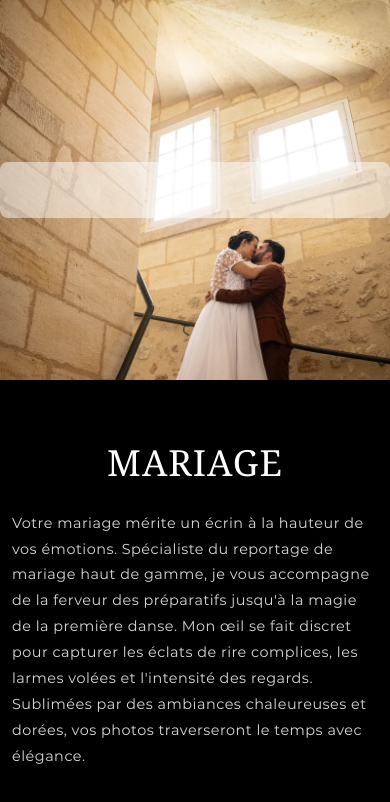
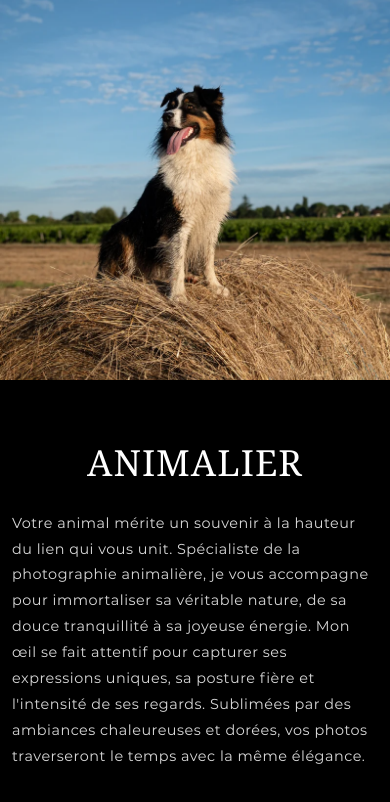
Before and after one commit to Juanrojasdc/projet-site-photo, a website: page pages/animalier.html in a window 390 px wide. Drawn offline with nearby package versions, Linux system fonts and the light colour scheme; files whose address does not match are found by name; a web font is replaced by a local one.

Commit message:
Mise a jour page animalier__Juan

```diff
--- a/pages/animalier.html
+++ b/pages/animalier.html
@@ -44,13 +44,9 @@
       <div class="container">
         <div class="row justify-content-center">
           <div class="col-12">
-            <h2 class="main-text-section__titre mb-4 text-center">MARIAGE</h2>
+            <h2 class="main-text-section__titre mb-4 text-center">ANIMALIER</h2>
             <p class="main-text-section__content text-start">
-              Votre mariage mérite un écrin à la hauteur de vos émotions. Spécialiste du reportage
-              de mariage haut de gamme, je vous accompagne de la ferveur des préparatifs jusqu'à la
-              magie de la première danse. Mon œil se fait discret pour capturer les éclats de rire
-              complices, les larmes volées et l'intensité des regards. Sublimées par des ambiances
-              chaleureuses et dorées, vos photos traverseront le temps avec élégance.
+             Votre animal mérite un souvenir à la hauteur du lien qui vous unit. Spécialiste de la photographie animalière, je vous accompagne pour immortaliser sa véritable nature, de sa douce tranquillité à sa joyeuse énergie. Mon œil se fait attentif pour capturer ses expressions uniques, sa posture fière et l'intensité de ses regards. Sublimées par des ambiances chaleureuses et dorées, vos photos traverseront le temps avec la même élégance.
             </p>
           </div>
         </div>
--- a/sass/animalier-style.scss
+++ b/sass/animalier-style.scss
@@ -27,32 +27,63 @@ $color-text-dark: #333333;
 * {
   letter-spacing: 2px;
 }
-
 // --- HERO SECTION ---
 .hero-prestations {
   position: relative;
-  min-height: 60vh;
-  background-image: url('/assets/img/mariage/mariage-32.webp');
-  background-size: cover;
-  background-position: 100% 35%;
+  min-height: 45vh;
+  padding: 60px 0;
+  overflow: hidden;
+
+  &::before {
+    content: '';
+    position: absolute;
+    top: 0;
+    left: 0;
+    width: 100%;
+    height: 100%;
+    background-image: url('/assets/img/animalier/canin-9.webp');
     background-repeat: no-repeat;
-  padding: 60px 0;
+
+    background-size: 120%;
+
+    // 2. EL CENTRADO (X, Y): Ajusta aquí la posición
+    // Ojo: Como la imagen está invertida, los valores de izquierda/derecha cambian su comportamiento.
+    background-position: 35% 60%;
+
+    // 3. EL ESPEJO: Invierte la imagen horizontalmente
+    transform: scaleX(-1);
+
+    z-index: 1; // Se queda al fondo
+  }
+
+  // Aseguramos que el contenedor y el texto se queden por encima de la imagen
+  .container,
+  .hero-text-box {
+    position: relative;
+    z-index: 2;
+  }
 
   // Ajustes para dispositivos móviles
   @media (max-width: 768px) {
     min-height: 45vh;
-    background-position: 80% 30%;
     padding: 40px 0;
-  }
 
-  // Boîte de texte
-  .hero-text-box {
-    @media (max-width: 768px) {
-      background-color: rgba(255, 255, 255, 0.5);
-      padding: 20px;
-      border-radius: 8px;
+    &::before {
+      background-image: url('/assets/img/animalier/canin-8.webp');
+      background-size: cover; //
+      background-position: 50% 40%;
+      transform: none; //
     }
   }
+}
+// // Boîte de texte
+// .hero-text-box {
+//   @media (max-width: 768px) {
+//     background-color: rgba(255, 255, 255, 0.5);
+//     padding: 20px;
+//     border-radius: 8px;
+//   }
+// }
 
 .hero-title {
   font-family: 'playfair-regular', Georgia, serif;
@@ -89,7 +120,6 @@ $color-text-dark: #333333;
   color: $color-text-dark;
   max-width: 450px;
 }
-}
 
 // --- SECTION INTRO (BANDEAU NOIR) ---
 
```
Also changed, not shown: pages/navbar.html (+1 -1 lines), assets/css/animalier-style.min.css. Lines whose indentation alone changed are shown as unchanged.
